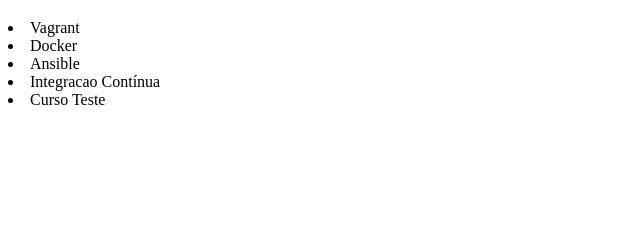
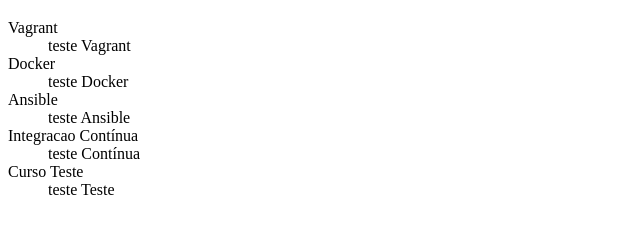
Before and after one commit to devguilhermemonteiro/alura-git, a plain HTML site: page index.html in a window 1280 px wide. Shown: the part 61-294 px from the top of the page, without its empty margins (0-640 px from the left). Drawn offline with Linux system fonts and the light colour scheme.

Commit message:
trocando ul por dl
separando os titulos

adicionado quebra de linha

```diff
--- a/index.html
+++ b/index.html
@@ -7,11 +7,21 @@
 <body>
     <h1> Titulo </h1>
 
-        <li> Vagrant </li>
-        <li> Docker </li>
-        <li> Ansible </li>
-        <li> Integracao Contínua </li>
-        <li> Curso Teste </li>
-    </ul>
+    <dl>
+        <dt> Vagrant </dt>
+            <dd> teste Vagrant </dd>
+
+        <dt> Docker </dt>
+            <dd> teste Docker </dd>
+
+        <dt> Ansible </dt>
+            <dd> teste Ansible </dd>
+
+        <dt> Integracao Contínua </dt>
+         <dd> teste Contínua </dd>
+
+        <dt> Curso Teste </dt>
+            <dd> teste Teste </dd>
+    </dl>
 </body>
 </html>
```
